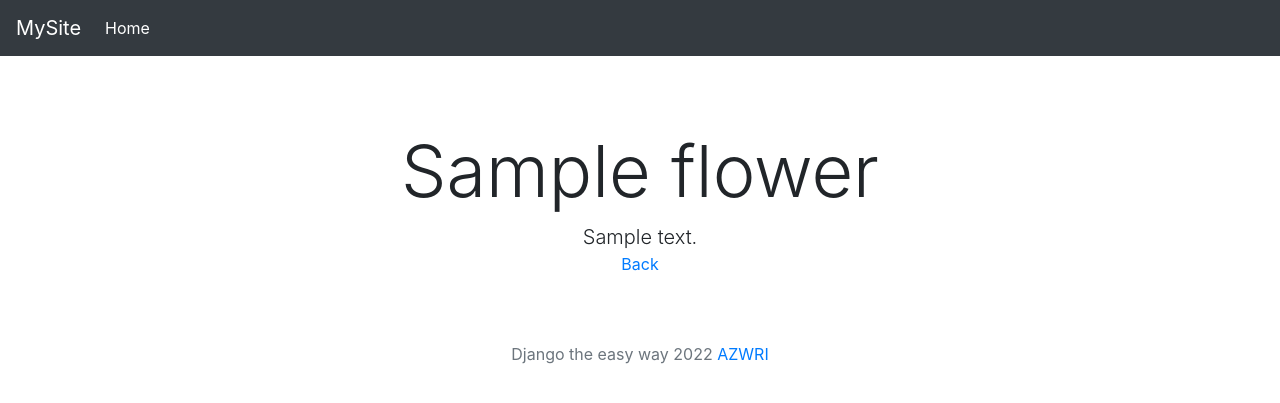
After one commit to azwri/django-course-2022, a Django app: a page that uses myapp/templates/myapp/detail.html in a window 1280 px wide. The commit adds this page. Shown: the top 403 px of the page. Run offline with Django 4.2, Linux system fonts and the light colour scheme; tables that the repository leaves empty hold one stand-in row (values such as "Sample post"); some libraries are stand-ins or nearby versions.

Commit message:
add slug to model and get_absolute_url, create detail page

```diff
--- a/myapp/models.py
+++ b/myapp/models.py
@@ -1,10 +1,20 @@
 from django.db import models
 from django.contrib.auth.models import User
+from django.utils.text import slugify
+from django.urls import reverse
 
 class Flower(models.Model):
     title = models.CharField(max_length=255)
     description = models.TextField()
     user = models.ForeignKey(User, on_delete=models.CASCADE)
+    slug = models.SlugField(blank=True, default='')
 
     def __str__(self):
         return self.title
+
+    def save(self, *args, **kwargs):
+        self.slug = slugify(self.title, allow_unicode=False)
+        super().save()
+
+    def get_absolute_url(self):
+        return reverse('myapp:detail', kwargs={'slug': self.slug})
--- /dev/null
+++ b/myapp/templates/myapp/detail.html
@@ -0,0 +1,16 @@
+{% extends "base/index.html" %}
+
+{% block title %}
+    {{ flower.title }}
+{% endblock title %}
+
+
+
+{% block content %}
+    <div class="container">
+        <h1 class="display-3">{{ flower.title }}</h1>
+        <div class="lead">{{ flower.description }}</div>
+    </div>
+
+    <a href="{% url 'myapp:index' %}">Back</a>
+{% endblock content %}
--- a/myapp/templates/myapp/index.html
+++ b/myapp/templates/myapp/index.html
@@ -19,7 +19,10 @@
     {% for flower in flowers  %}
     <div class="card">
       <div class="card-body">
-        <h5 class="card-title">{{ flower.title }}</h5>
+        <h5 class="card-title">
+          <!-- <a href="{% url 'myapp:detail' flower.slug  %}">{{ flower.title }}</a> -->
+          <a href="{{ flower.get_absolute_url }}">{{ flower.title }}</a>
+        </h5>
         <p class="card-text">{{ flower.description | truncatechars:100 }}</p>
         <a href="/admin/myapp/flower/{{ flower.id }}/change/" class="card-link">Edit</a>
         <a href="/admin/myapp/flower/{{ flower.id }}/delete/" class="card-link">Delete</a>
--- a/myapp/urls.py
+++ b/myapp/urls.py
@@ -1,5 +1,5 @@
 from django.urls import path
-from .views import index
+from .views import index, detail
 from .views import add_flower_api, get_flower_api
 
 
@@ -7,6 +7,10 @@ app_name = 'myapp'
 
 urlpatterns = [
     path('', index, name='index'),
+    path('flower/<slug:slug>/', detail, name='detail'),
+
+
+    # api
     path('api/get/<int:pk>/', get_flower_api, name='get_flower_api'),
     path('api/add/',add_flower_api, name='add_flower_api'),
 ]
--- a/myapp/views.py
+++ b/myapp/views.py
@@ -13,6 +13,19 @@ def index(request: Request):
     }
     return render(request=request,template_name='myapp/index.html', context=context)
 
+
+def detail(request: Request, slug: str):
+    flower = get_object_or_404(Flower, slug=slug)
+    contentx = {'flower': flower}
+    return render(request=request, template_name='myapp/detail.html', context=contentx)
+
+
+
+
+
+
+
+# api
 
 @api_view(['POST'])
 def add_flower_api(request: Request):
```
Also changed, not shown: myapp/migrations/0005_flower_slug.py (added).
